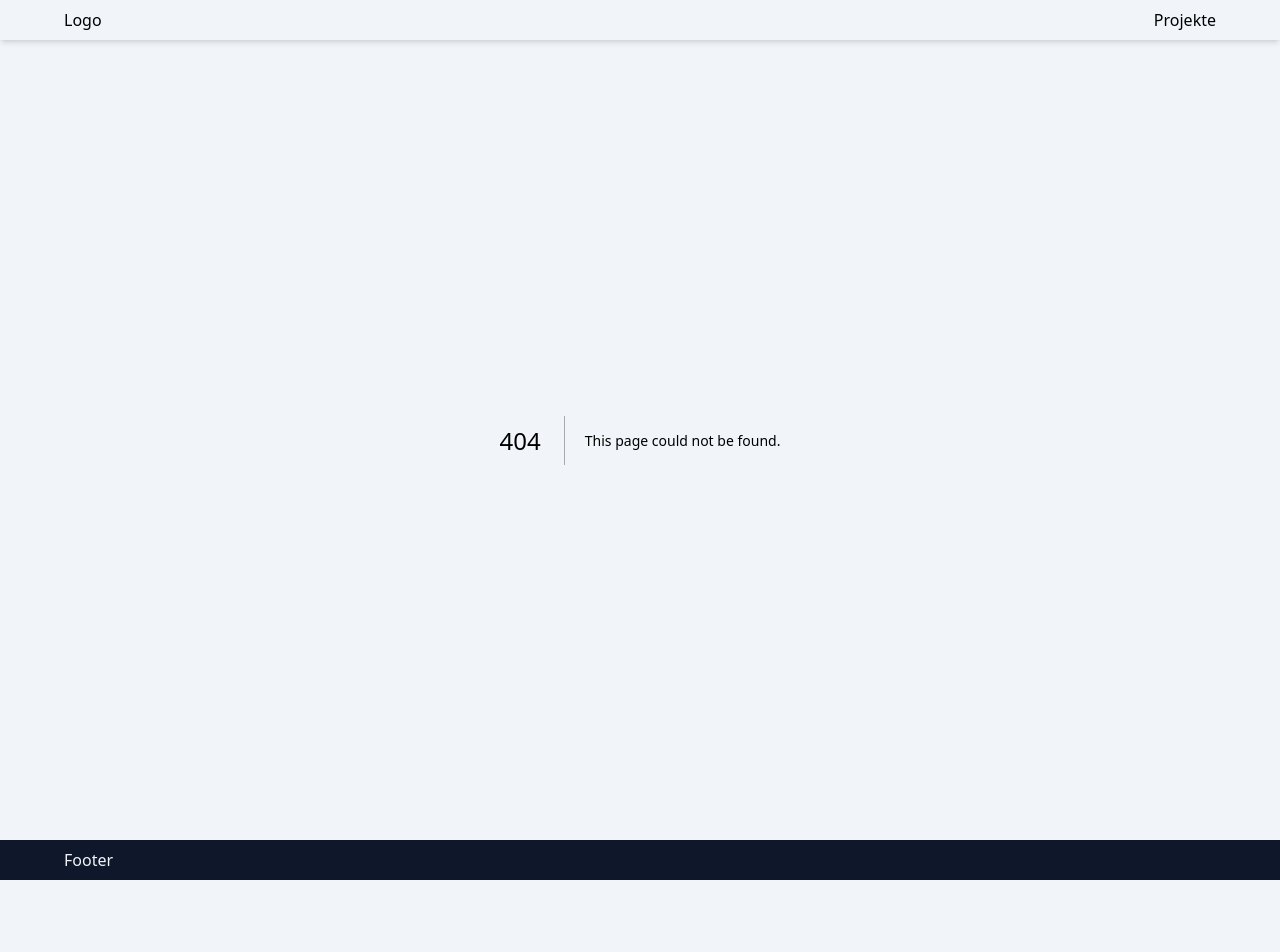
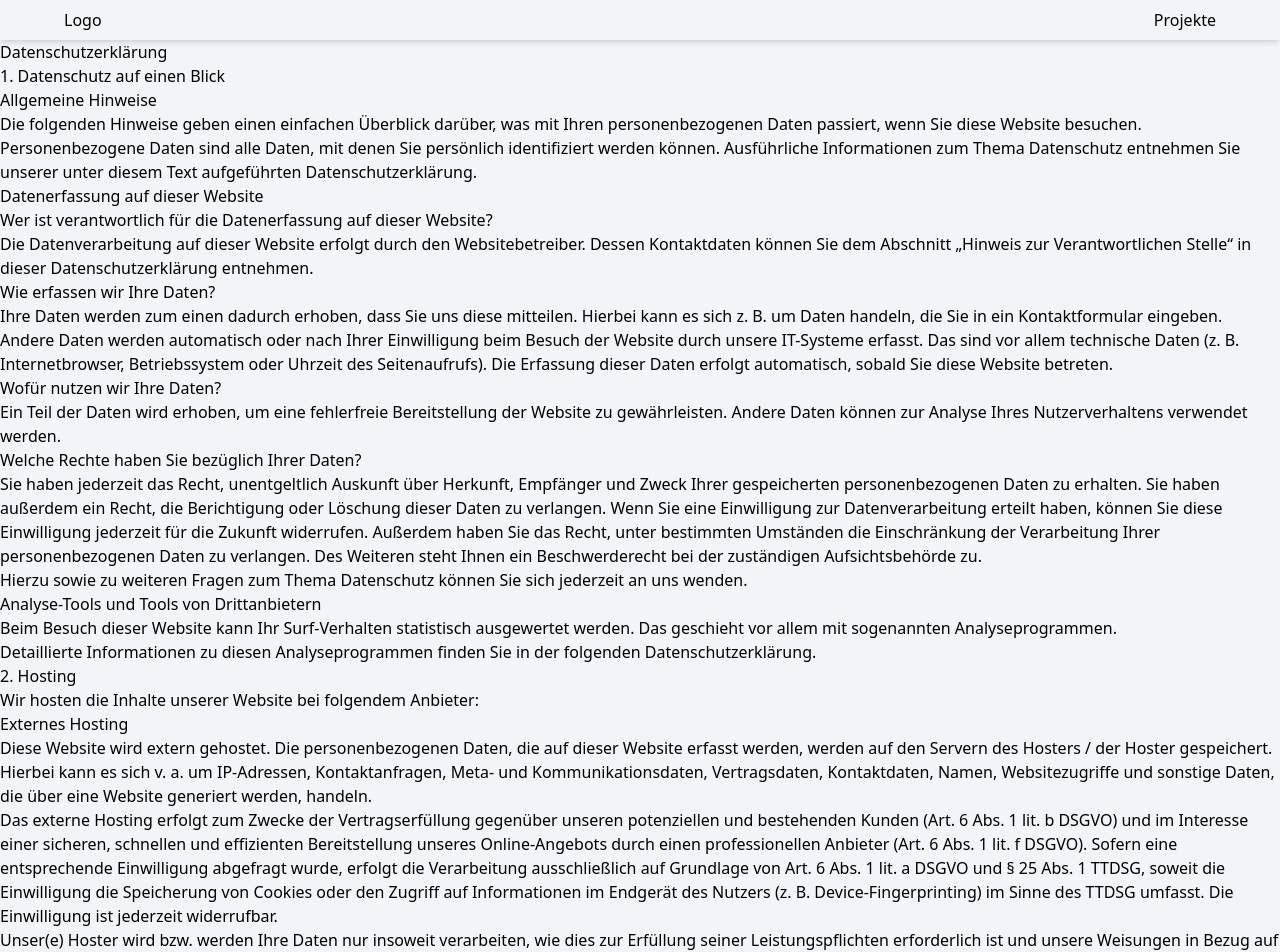
Before and after one commit to dackJaniel/danielhilmer, a Next.js app: page /datenschutz in a window 1280 px wide. Before the commit this address had no page. Shown: the top 952 px of the page. Before the commit the page ends 880 px from the top, so only its background shows below. Built offline with nearby package versions, Linux system fonts and the light colour scheme.

Commit message:
Add Datenschutz and Impressum links to Footer component

```diff
--- a/src/components/Footer.tsx
+++ b/src/components/Footer.tsx
@@ -1,10 +1,28 @@
+import Link from "next/link";
 import React from "react";
 
 const Footer = () => {
   return (
     <footer className="bg-slate-900 text-slate-100 w-full shadow-md py-2">
-      <div className="flex items-center justify-between max-w-6xl m-auto">
-        Footer
+      <div className="flex flex-col justify-between max-w-6xl m-auto">
+        <div className="flex">
+          <div>
+            <h4 className="text-lg">Datenschutz</h4>
+            <ul>
+              <li>
+                <Link href="/datenschutz">Datenschutzerklärung</Link>
+              </li>
+              <li>
+                <Link href="/impressum">Impressum</Link>
+              </li>
+            </ul>
+          </div>
+        </div>
+        <div className="mt-4">
+          <p className="text-sm">
+            <span className="font-bold">© 2024</span> Daniel Hilmer
+          </p>
+        </div>
       </div>
     </footer>
   );
```
Also changed, not shown: src/app/(datenschutz)/datenschutz/page.tsx (renamed from src/app/(datenschutz)/datenschutzerklärung/page.tsx).
